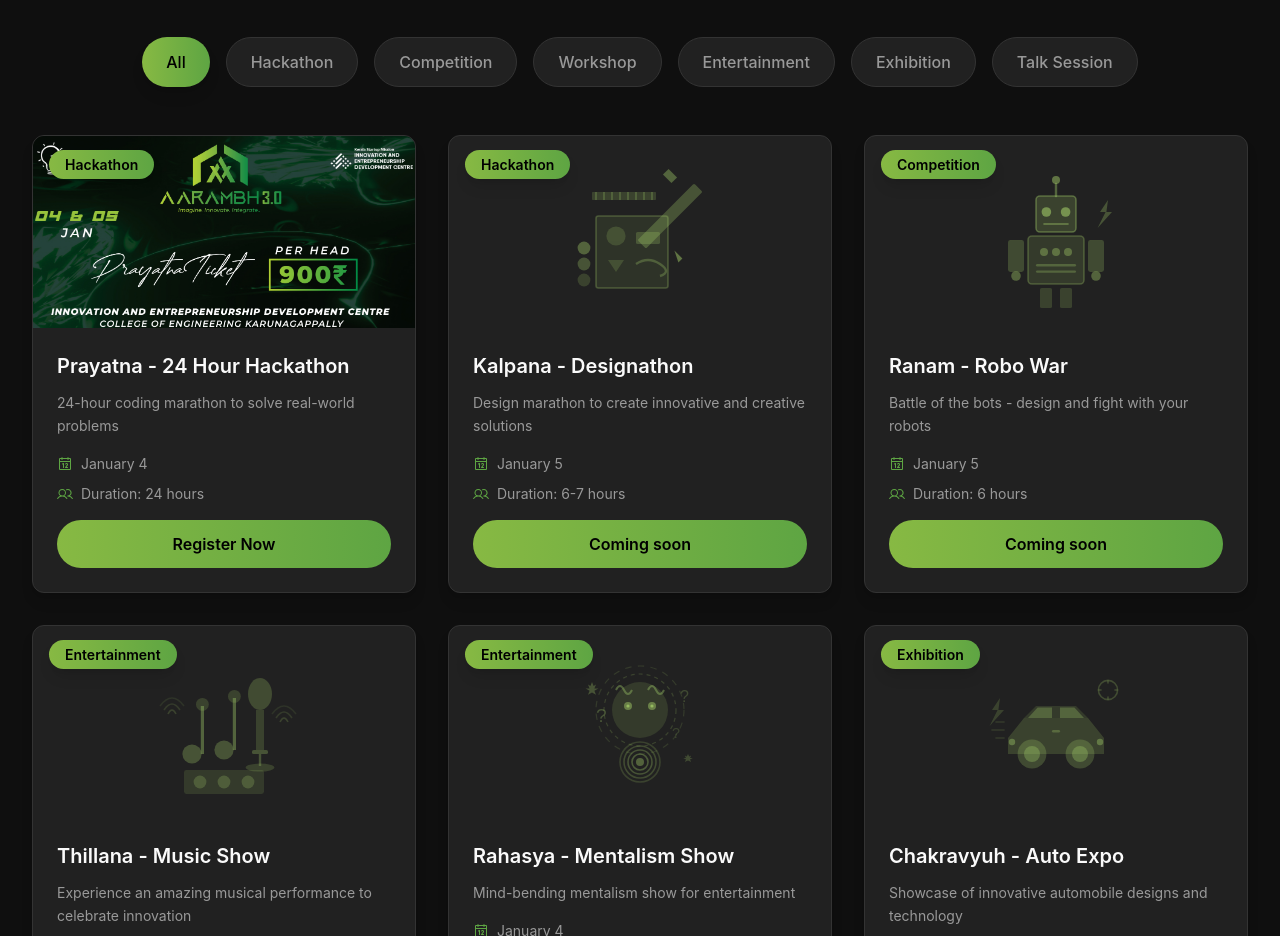
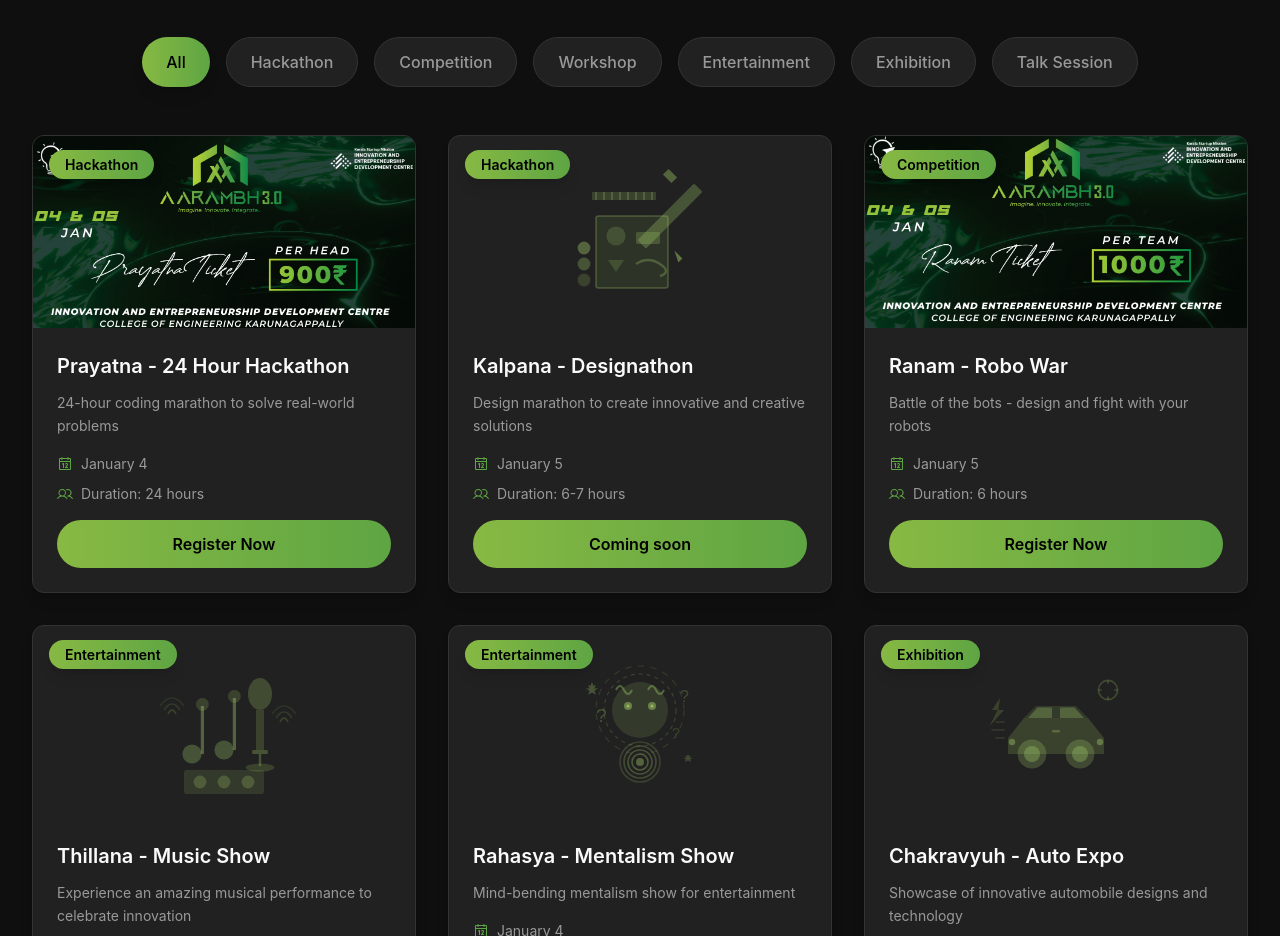
Before and after one commit to iedccek-glitch/aarambh3, a React (Vite) app: page / in a window 1280 px wide. Shown: the part 2300-3236 px from the top of the page. Built offline with nearby package versions, Linux system fonts and the light colour scheme.

Commit message:
added ranam registration and ticket

```diff
--- a/src/components/Events.tsx
+++ b/src/components/Events.tsx
@@ -173,6 +173,12 @@ const Events = memo(() => {
                       alt="Prayatna Hackathon Ticket"
                       className='h-full w-full object-cover transition-transform duration-500 group-hover:scale-110'
                     />
+                  ) : event.id === 3 ? (
+                    <img
+                      src="/assets/ranam-ticket.png"
+                      alt="Ranam Robo War Ticket"
+                      className='h-full w-full object-cover transition-transform duration-500 group-hover:scale-110'
+                    />
                   ) : (
                     <IllustrationComponent
                       className='h-40 w-auto text-[var(--ill-primary)] transition-transform duration-500 group-hover:scale-110'
@@ -226,6 +232,15 @@ const Events = memo(() => {
                   >
                     Register Now
                   </a>
+                ) : event.id === 3 ? (
+                  <a
+                    href="https://konfhub.com/widget/aarambh26?desc=false&secondaryBg=F7F7F7&ticketBg=F7F7F7&borderCl=F7F7F7&bg=FFFFFF&fontColor=1e1f24&ticketCl=1e1f24&btnColor=002E6E&fontFamily=Hind&borderRadius=10&widget_type=standard&tickets=66191&ticketId=66191%7C1"
+                    target="_blank"
+                    rel="noopener noreferrer"
+                    className='w-full btn-primary inline-block text-center'
+                  >
+                    Register Now
+                  </a>
                 ) : (
                   <button className='w-full btn-primary'>Coming soon</button>
                 )}
```
Also changed, not shown: public/assets/ranam-ticket.png (added).
